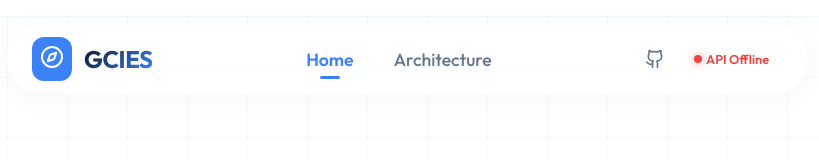
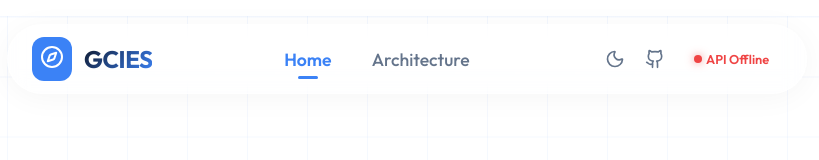
Before and after one commit to karywnl/gcies, a React (Vite) app in the folder frontend/: page / in a window 1280 px wide. Shown: the top 160 px of the page, without its empty margins (233-1052 px from the left). Built offline with nearby package versions, Linux system fonts and the light colour scheme; no server answers.

Commit message:
chore: include remaining frontend changes (package, App, Navbar, index)

```diff
--- a/frontend/index.html
+++ b/frontend/index.html
@@ -5,6 +5,12 @@
     <link rel="icon" type="image/svg+xml" href="/vite.svg" />
     <meta name="viewport" content="width=device-width, initial-scale=1.0" />
     <title>GCIES</title>
+    <script>
+      (function() {
+        var saved = localStorage.getItem('gcies_theme');
+        if (saved === 'dark') document.documentElement.setAttribute('data-theme', 'dark');
+      })();
+    </script>
   </head>
   <body>
     <div id="root"></div>
--- a/frontend/package.json
+++ b/frontend/package.json
@@ -12,9 +12,11 @@
   "dependencies": {
     "axios": "^1.13.5",
     "framer-motion": "^12.34.3",
+    "leaflet": "^1.9.4",
     "lucide-react": "^0.575.0",
     "react": "^19.2.0",
     "react-dom": "^19.2.0",
+    "react-leaflet": "^5.0.0",
     "react-router-dom": "^7.13.0"
   },
   "devDependencies": {
--- a/frontend/src/App.jsx
+++ b/frontend/src/App.jsx
@@ -2,6 +2,7 @@ import { BrowserRouter as Router, Routes, Route } from 'react-router-dom';
 import Navbar from './components/Navbar';
 import Home from './pages/Home';
 import Architecture from './pages/Architecture';
+import LocationPage from './pages/LocationPage';
 import './App.css';
 
 function App() {
@@ -15,6 +16,7 @@ function App() {
         <Routes>
           <Route path="/" element={<Home />} />
           <Route path="/about" element={<Architecture />} />
+          <Route path="/location/:encodedName" element={<LocationPage />} />
         </Routes>
       </main>
     </Router>
--- a/frontend/src/components/Navbar.jsx
+++ b/frontend/src/components/Navbar.jsx
@@ -1,13 +1,21 @@
 import { useState, useEffect } from 'react';
 import { NavLink, useNavigate } from 'react-router-dom';
-import { Compass, Menu, X, Github } from 'lucide-react';
+import { Compass, Menu, X, Github, Sun, Moon } from 'lucide-react';
 import { motion, AnimatePresence } from 'framer-motion';
 
 const Navbar = () => {
     const [scrolled, setScrolled] = useState(false);
     const [isApiLive, setIsApiLive] = useState(null); // null = checking, true = live, false = offline
     const [mobileMenuOpen, setMobileMenuOpen] = useState(false);
+    const [theme, setTheme] = useState(() => localStorage.getItem('gcies_theme') || 'light');
     const navigate = useNavigate();
+
+    const toggleTheme = () => {
+        const next = theme === 'light' ? 'dark' : 'light';
+        setTheme(next);
+        localStorage.setItem('gcies_theme', next);
+        document.documentElement.setAttribute('data-theme', next);
+    };
 
     useEffect(() => {
         const handleScroll = () => {
@@ -59,7 +67,7 @@ const Navbar = () => {
                     maxWidth: '800px',
                     padding: '0.75rem 1.5rem',
                     transition: 'all 0.3s ease',
-                    background: scrolled ? 'rgba(255, 255, 255, 0.75)' : 'rgba(255, 255, 255, 0.4)',
+                    background: scrolled ? 'var(--nav-bg-scrolled)' : 'var(--nav-bg)',
                     backdropFilter: 'blur(10px)',
                     WebkitBackdropFilter: 'blur(10px)',
                     border: '1px solid rgba(255, 255, 255, 0.6)',
@@ -107,6 +115,15 @@ const Navbar = () => {
 
                     {/* Right: GitHub, API Status & Hamburger */}
                     <div style={{ display: 'flex', alignItems: 'center', gap: '1rem' }}>
+                        <button
+                            onClick={toggleTheme}
+                            title={theme === 'dark' ? 'Switch to light mode' : 'Switch to dark mode'}
+                            style={{ background: 'transparent', border: 'none', cursor: 'pointer', display: 'flex', alignItems: 'center', color: 'var(--text-muted)', transition: 'color 0.3s ease', padding: '0.25rem' }}
+                            onMouseEnter={(e) => e.currentTarget.style.color = 'var(--primary)'}
+                            onMouseLeave={(e) => e.currentTarget.style.color = 'var(--text-muted)'}
+                        >
+                            {theme === 'dark' ? <Sun size={20} /> : <Moon size={20} />}
+                        </button>
                         <a
                             href="https://github.com/karywnl/gcies"
                             target="_blank"
```
Also changed, not shown: 1 other file (tests, documents, lock files or other folders).
